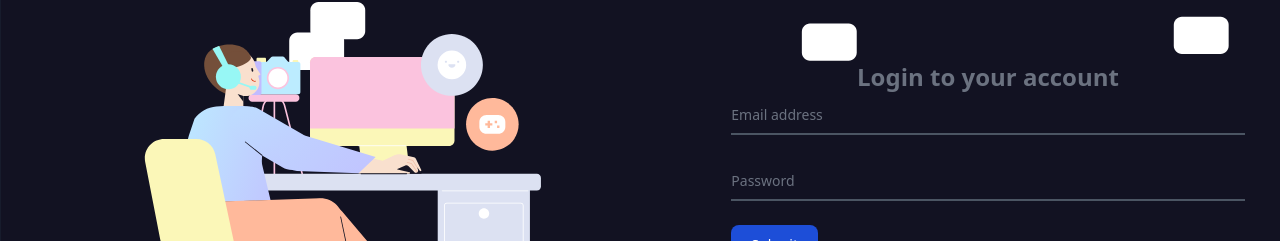
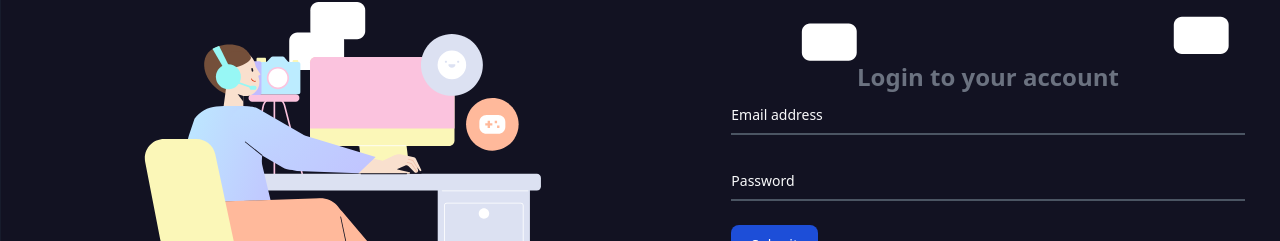
Before and after one commit to MVRKKSK/work-venture-frontend, a React (Create React App) app: page /login in a window 1280 px wide. Shown: the part 371-612 px from the top of the page. Built offline with nearby package versions, Linux system fonts and the light colour scheme; no server answers.

Commit message:
first commit

```diff
--- a/src/components/authentication/Login.jsx
+++ b/src/components/authentication/Login.jsx
@@ -56,11 +56,11 @@ const Login = () => {
               <form onSubmit={handleSubmit}>
                 <div className="relative z-0 mb-6 w-full group">
                   <input onChange={handleChange} type="email" name="email" id="floating_email" className="block py-2.5 px-0 w-full text-sm dark:text-gray-500-900 bg-transparent border-0 border-b-2 border-gray-300 appearance-none text-gray-500 border-gray-600 focus:border-blue-500 focus:outline-none focus:ring-0 focus:border-blue-600 peer" placeholder=" " required />
-                  <label for="floating_email" className="peer-focus:font-medium absolute text-sm dark:text-gray-500 dark:text-gray-400 duration-300 transform -translate-y-6 scale-75 top-3 -z-10 origin-[0] peer-focus:left-0 peer-focus:text-blue-600 peer-focus:text-blue-500 peer-placeholder-shown:scale-100 peer-placeholder-shown:translate-y-0 peer-focus:scale-75 peer-focus:-translate-y-6">Email address</label>
+                  <label for="floating_email" className="peer-focus:font-medium absolute text-sm text-gray-50 duration-300 transform -translate-y-6 scale-75 top-3 -z-10 origin-[0] peer-focus:left-0 peer-focus:text-blue-600 peer-focus:text-blue-500 peer-placeholder-shown:scale-100 peer-placeholder-shown:translate-y-0 peer-focus:scale-75 peer-focus:-translate-y-6">Email address</label>
                 </div>
                 <div className="relative z-0 mb-6 w-full group">
                   <input onChange={handleChange} type="password" name="password" id="floating_password" className="block py-2.5 px-0 w-full text-sm dark:text-slate-100 bg-transparent border-0 border-b-2 border-gray-300 appearance-none text-gray-500 border-gray-600 focus:border-blue-500 focus:outline-none focus:ring-0 focus:border-blue-600 peer" placeholder=" " required />
-                  <label for="floating_password" className="peer-focus:font-medium absolute text-sm dark:text-gray-500 dark:text-gray-400 duration-300 transform -translate-y-6 scale-75 top-3 -z-10 origin-[0] peer-focus:left-0 peer-focus:text-blue-600 peer-focus:text-blue-500 peer-placeholder-shown:scale-100 peer-placeholder-shown:translate-y-0 peer-focus:scale-75 peer-focus:-translate-y-6">Password</label>
+                  <label for="floating_password" className="peer-focus:font-medium absolute text-sm text-gray-50 duration-300 transform -translate-y-6 scale-75 top-3 -z-10 origin-[0] peer-focus:left-0 peer-focus:text-blue-600 peer-focus:text-blue-500 peer-placeholder-shown:scale-100 peer-placeholder-shown:translate-y-0 peer-focus:scale-75 peer-focus:-translate-y-6">Password</label>
                 </div>
                 <button type="submit" className="text-white bg-blue-700 hover:bg-blue-800 focus:ring-4 focus:outline-none focus:ring-blue-300 font-medium rounded-lg text-sm w-full sm:w-auto px-5 py-2.5 text-center bg-blue-600 hover:bg-blue-700 focus:ring-blue-800">Submit</button>
               </form>
--- a/src/components/profile/Profile.jsx
+++ b/src/components/profile/Profile.jsx
@@ -95,7 +95,7 @@ export const Profile = () => {
                     </div>
 
                     <div class="mt-20 text-center border-b pb-12">
-                        <h1 class="text-4xl font-medium dark:text-slate-100">{userdetails.name} <span class="font-light text-slate-100"></span></h1>
+                        <h1 class="text-4xl font-medium text-gray-50">{userdetails.name} <span class="font-light text-slate-100"></span></h1>
                         <p class="font-light text-slate-100 mt-3">{userdetails.email}</p>
                         <button onClick={handleLogout} class="font-bold text-white text-md">log out</button>
 
--- a/src/components/work/GlobalWork.jsx
+++ b/src/components/work/GlobalWork.jsx
@@ -2,7 +2,7 @@ import React from "react";
 
 export const GlobalWork = () => {
     return (
-        <div className="dark:bg-gray-800 dark:text-gray-50">
+        <div className="dark:bg-gray-800 text-gray-50">
             <ul className="nav nav-tabs flex flex-col md:flex-row flex-wrap list-none border-b-0 pl-0 " id="tabs-tabFill"
                 role="tablist">
                 <li className="nav-item flex-auto text-center" role="presentation">
--- a/src/components/work/Work.jsx
+++ b/src/components/work/Work.jsx
@@ -54,7 +54,7 @@ export const Work = () => {
 			{workdata.map((work, index) => {
 				// console.log(work.image)
 				return (
-					<div key = {index} className="bg-gray-800 dark:text-slate-100 pb-8">
+					<div key = {index} className="bg-gray-800 text-gray-50 pb-8">
 						<div className="container grid grid-cols-12 mx-auto bg-gray-900">
 							<div className="bg-no-repeat object-cover bg-gray-700 col-span-full lg:col-span-4" style={{ "backgroundImage": `url(${work.image})`, "backgroundPosition": "center", "backgroundBlendMode": "multiply", "backgroundSize": "cover" }}></div>
 							<div className="flex flex-col p-6 col-span-full row-span-full lg:col-span-8 lg:p-10">
```
